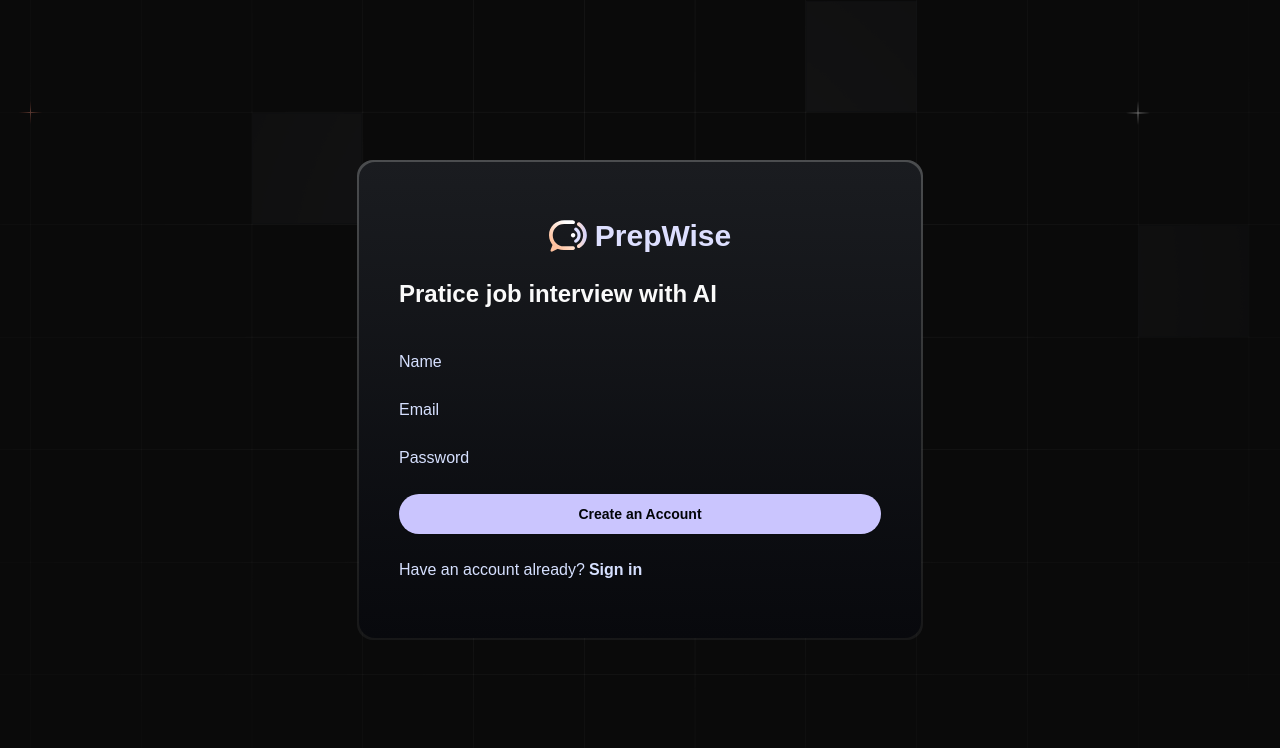
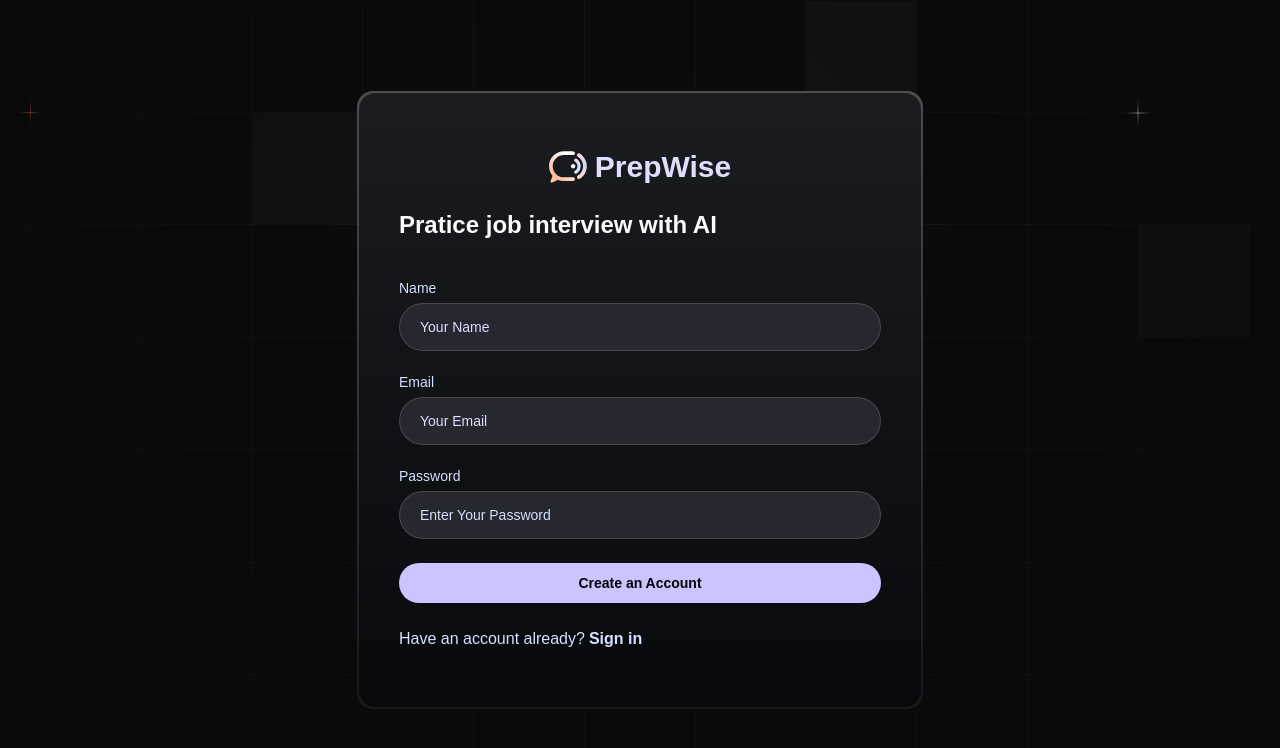
Before and after one commit to pradeepselakoti/PS-AI---Mock-Interview, a Next.js app: page /sign-up in a window 1280 px wide. Shown: the top 748 px of the page. Built offline with nearby package versions, Linux system fonts and the light colour scheme; a web font is replaced by a local one.

Commit message:
completed signin/sign--up

```diff
--- a/components/AuthForm.tsx
+++ b/components/AuthForm.tsx
@@ -1,89 +1,110 @@
-"use client"
+"use client";
 
-import { zodResolver } from "@hookform/resolvers/zod"
-import { useForm } from "react-hook-form"
-import { z } from "zod"
-import Image from "next/image"
-import Link from "next/link"
-import { Button } from "@/components/ui/button"
-import { Form } from "@/components/ui/form"
-import { toast } from "sonner"
+import { zodResolver } from "@hookform/resolvers/zod";
+import { useForm } from "react-hook-form";
+import { z } from "zod";
+import Image from "next/image";
+import Link from "next/link";
+import { Button } from "@/components/ui/button";
+import { Form } from "@/components/ui/form";
+import { toast } from "sonner";
+import FormField from "./FormField";
+import { useRouter } from "next/navigation";
 
+const authFormSchema = (type: FormType) => {
+  return z.object({
+    name: type === "sign-up" ? z.string().min(3) : z.string().optional(),
+    email: z.string().email(),
+    password: z.string().min(3),
+  });
+};
 
-
-const authFormSchema = (type: FormType)=>{
-  return z.object({
-    name: type ==='sign-up'? z.string().min(3) :z.string().optional(),
-    email:z.string().email(),
-    password: z.string().min(3),
-  })
-}
-
-
-const AuthForm = ({type} : {type: FormType}) => {
-const formSchema = authFormSchema(type)
-const form = useForm<z.infer<typeof formSchema>>({
+const AuthForm = ({ type }: { type: FormType }) => {
+   const router = useRouter()
+  const formSchema = authFormSchema(type);
+  const form = useForm<z.infer<typeof formSchema>>({
     resolver: zodResolver(formSchema),
     defaultValues: {
       name: "",
       email: "",
-      password:"",
-
+      password: "",
     },
-  })
+  });
 
   function onSubmit(values: z.infer<typeof formSchema>) {
     try {
-      if(type === 'sign-up'){
-        console.log('SIGN UP',values)
-      }else{
-        console.log('SIGN IN', values)
+      if (type === "sign-up") {
+        toast.success('Account created successfully.Please sign in.')
+        router.push('/sign-in')
+      } else {
+        toast.success('Sign in successfully');
+        router.push('/')
       }
     } catch (error) {
-      console.log(error)
-      toast.error(`There was an error : ${error}`)
-
+      console.log(error);
+      toast.error(`There was an error : ${error}`);
     }
   }
 
-  const isSignIn = type === 'sign-in'
+  const isSignIn = type === "sign-in";
 
   return (
     <div className="card-border lg:min-w-[566px]">
       <div className="flex flex-col gap-6 card py-14 px-10">
         <div className="flex flex-row gap-2 justify-center">
-          <Image
-          src="/logo.svg"
-          alt="logo"
-          height={32}
-          width={38} />
+          <Image src="/logo.svg" alt="logo" height={32} width={38} />
           <h2 className="text-primary-100">PrepWise</h2>
         </div>
         <h3>Pratice job interview with AI</h3>
 
+        <Form {...form}>
+          <form
+            onSubmit={form.handleSubmit(onSubmit)}
+            className="w-full space-y-6 mt-4 form"
+          >
+            {!isSignIn && (
+              <FormField
+               control={form.control}
+              name="name"
+              label="Name"
+              placeholder="Your Name"
+              />
+            )}
 
-    <Form {...form}>
-      <form onSubmit={form.handleSubmit(onSubmit)} className="w-full space-y-6 mt-4 form">
+             <FormField
+               control={form.control}
+              name="email"
+              label="Email"
+              placeholder="Your Email"
+              type ="email"
+              />
 
-       {!isSignIn && <p>Name</p>}
-        <p>Email</p>
-        <p>Password</p>
+            <FormField
+               control={form.control}
+              name="password"
+              label="Password"
+              placeholder="Enter Your Password"
+              type="password"
+              />
 
-        <Button className="btn" type="submit">{isSignIn ? 'Sign in':'Create an Account'}</Button>
-      </form>
-    </Form>
-    <p className="text-centetr">
-      {isSignIn ? 'No account yet ?': 'Have an account already?'}
-      <Link href ={!isSignIn ? '/sign-in' : '/sign-up'} className ="font-bold text-user-primary ml-1">
-      {!isSignIn?"Sign in":"Sign up"}
-      </Link>
-    </p>
 
+            <Button className="btn" type="submit">
+              {isSignIn ? "Sign in" : "Create an Account"}
+            </Button>
+          </form>
+        </Form>
+        <p className="text-centetr">
+          {isSignIn ? "No account yet ?" : "Have an account already?"}
+          <Link
+            href={!isSignIn ? "/sign-in" : "/sign-up"}
+            className="font-bold text-user-primary ml-1"
+          >
+            {!isSignIn ? "Sign in" : "Sign up"}
+          </Link>
+        </p>
+      </div>
     </div>
+  );
+};
 
-          </div>
-
-  )
-}
-
-export default AuthForm
+export default AuthForm;
--- a/components/FormField.tsx
+++ b/components/FormField.tsx
@@ -1,23 +1,41 @@
+import {
+  FormControl,
+  FormDescription,
+  FormItem,
+  FormLabel,
+  FormMessage,
+} from "@/components/ui/form";
+import { Input } from "@/components/ui/input";
+import { Controller, FieldValues,Control, Path } from "react-hook-form";
 
-import { FormControl,FormDescription, FormItem, FormLabel, FormMessage } from "@/components/ui/form"
-import { Input } from "@/components/ui/input"
+interface FormFieldProps<T extends FieldValues>{
+    control: Control<T>;
+    name: Path<T>;
+    label : string;
+    placeholder?:string;
+    type?: 'text' | 'email' | 'password' | 'file'
 
-const FormField = () => (
-     <FormField
-          control={form.control}
-          name="username"
+}
+
+const FormField = <T extends FieldValues>({control, name, label, placeholder, type="text"}:FormFieldProps<T>) => (
+  <Controller
+    control={control}
+    name={name}
     render={({ field }) => (
       <FormItem>
-              <FormLabel>Username</FormLabel>
+        <FormLabel className="label">{label}</FormLabel>
         <FormControl>
-                <Input placeholder="shadcn" {...field} />
+
+          <Input
+          className = "input"
+          placeholder={placeholder}
+          type={type}
+          {...field} />
+
         </FormControl>
-              <FormDescription>
-                This is your public display name.
-              </FormDescription>
         <FormMessage />
       </FormItem>
     )}
   />
-)
-export default FormField
+);
+export default FormField;
```
Lines whose indentation alone changed are shown as unchanged.
